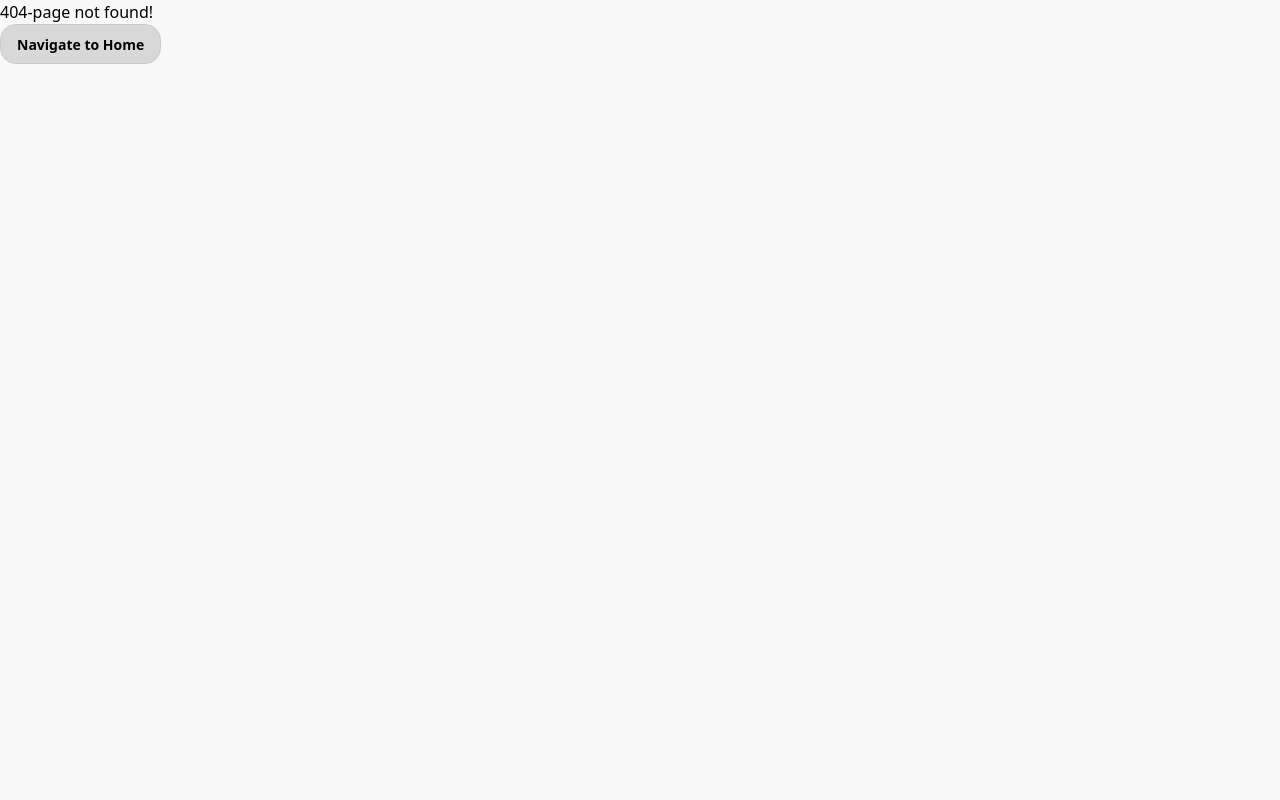
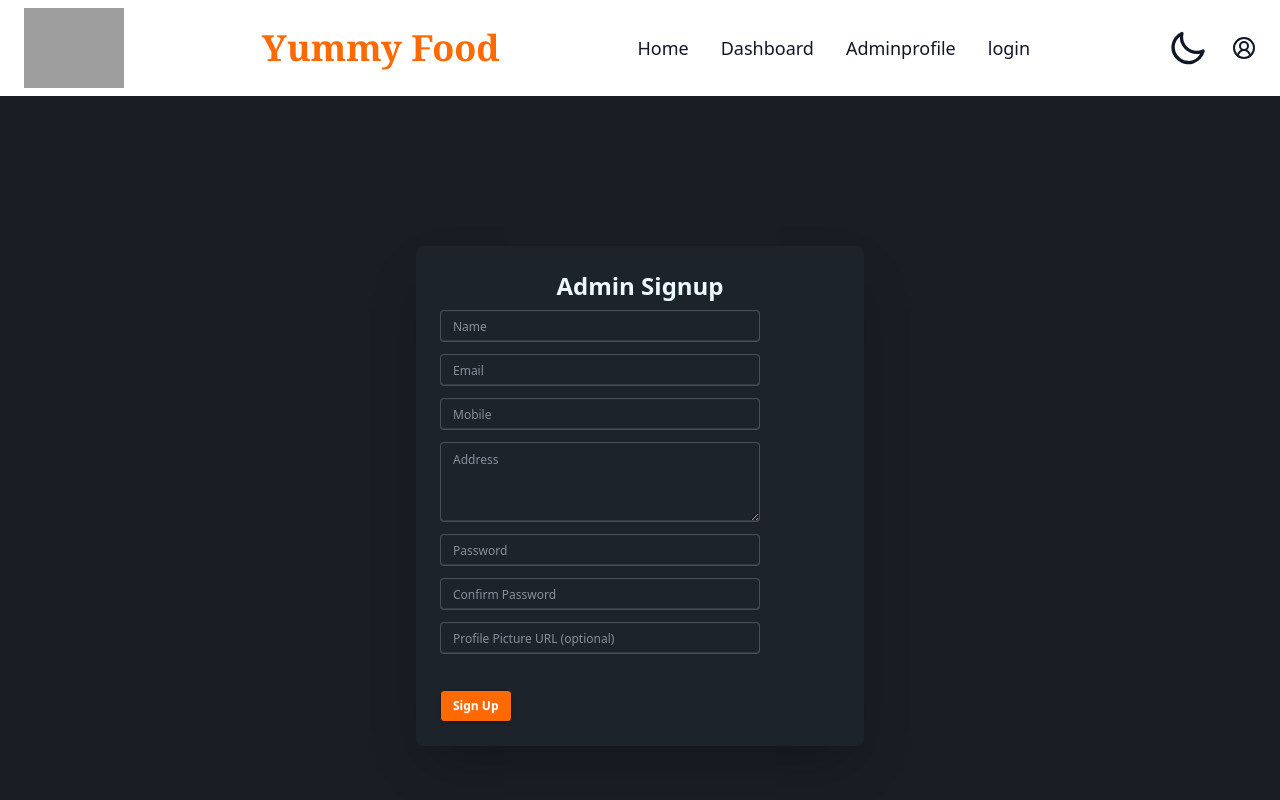
Before and after one commit to aparnapraveen0000/frontendfood, a React (Vite) app: page /admin/signup in a window 1280 px wide. Before the commit this address had no page. Shown: the top 800 px of the page. Built offline with nearby package versions, Linux system fonts and the light colour scheme; grey boxes are pictures that could not be loaded.

Commit message:
adminpage setup

```diff
--- /dev/null
+++ b/src/components/admin/adminhead.jsx
@@ -0,0 +1,43 @@
+import React from 'react';
+import { Link, useNavigate } from 'react-router-dom';
+import { DarkMode } from '../shared/DarkMode';
+
+export const AdminHeader = () => {
+  const navigate = useNavigate();
+
+  return (
+    <div className='flex justify-between items-center p-6 h-20 bg-white shadow-lg dark:bg-gray-900'>
+      {/* Logo Section */}
+      <div>
+        <img className='w-25 h-20 object-cover' src='https://i.pinimg.com/474x/46/c2/bc/46c2bcfe971bd6ef6bb5e989ec2c7e12.jpg' alt='logo' />
+      </div>
+
+      {/* Title Section */}
+      <div>
+        <h1 className='text-4xl font-extrabold text-orange-500 font-serif'>Yummy Food</h1>
+      </div>
+
+      {/* Navigation and Controls */}
+      <div className='flex items-center gap-10'>
+        <nav>
+          <ul className='flex gap-6 text-lg font-medium text-gray-700 dark:text-gray-300'>
+          <Link to={"admin/signup"} className='hover:text-orange-500 transition'>SignUp</Link>
+          <Link to={"admin/login"} className='hover:text-orange-500 transition'>Login</Link>
+            <Link to={'/'} className='hover:text-orange-500 transition'>Home</Link>
+            <Link to={'/about'} className='hover:text-orange-500 transition'>About</Link>
+
+          </ul>
+        </nav>
+
+        <div className='flex items-center gap-4'>
+          <DarkMode />
+          <button className='px-4 py-2 bg-orange-500 text-white rounded-lg shadow-md hover:bg-orange-600 transition-all'>
+            search
+          </button>
+        </div>
+      </div>
+    </div>
+  );
+};
+
+export default AdminHeader;
--- /dev/null
+++ b/src/components/admin/protectadminhead.jsx
@@ -0,0 +1,46 @@
+import React from "react";
+import { Link } from "react-router-dom";
+import { DarkMode } from "../shared/DarkMode";
+import { CircleUserRound } from "lucide-react";
+
+export const ProtectAdminHead = () => {
+  return (
+    <div className="flex justify-between items-center p-6 h-24 shadow-lg bg-white dark:bg-gray-900 text-gray-900 dark:text-white">
+      {/* Logo */}
+      <img
+        className="w-25 h-20 object-cover"
+        src="https://i.pinimg.com/474x/46/c2/bc/46c2bcfe971bd6ef6bb5e989ec2c7e12.jpg"
+        alt="logo"
+      />
+
+      {/* Heading */}
+      <h1 className="text-4xl font-extrabold text-orange-500 font-serif">
+        Yummy Food
+      </h1>
+
+      {/* Navigation */}
+      <nav className="flex gap-8 text-lg font-medium">
+        <Link to={"/"} className="hover:text-orange-500 transition duration-300">
+          Home
+        </Link>
+        <Link to={"/admin/dashboard"} className="hover:text-orange-500 transition duration-300">
+          Dashboard
+        </Link>
+        <Link to={"admin/profile"} className="hover:text-orange-500 transition duration-300">
+          Adminprofile
+        </Link>
+        <Link to={"admin/login"} className="hover:text-orange-500 transition duration-300">
+          login
+        </Link>
+      </nav>
+
+      {/* Icons & Dark Mode */}
+      <div className="flex gap-6 items-center">
+        <DarkMode />
+        <Link to={"/profile"} className="hover:text-orange-500 transition duration-300">
+          <CircleUserRound className="w-6 h-6" />
+        </Link>
+      </div>
+    </div>
+  );
+};
--- /dev/null
+++ b/src/layout/adminlayout.jsx
@@ -0,0 +1,24 @@
+import React, { useState } from 'react'
+import {ProtectAdminHead} from "../components/admin/protectadminhead.jsx"
+import Footer from '../components/user/Footer.jsx'
+import { Outlet } from 'react-router-dom'
+import{AdminHeader} from "../components/admin/adminhead.jsx"
+
+function Adminlayout() {
+  const [isAdminAuth,setIsAdminAuth]=useState(true)
+  return (
+    <div>
+
+     {isAdminAuth ? <ProtectAdminHead/> : <AdminHeader/>}
+
+     <div className='min-h-100'>
+     <Outlet/>
+      </div>
+
+    <Footer/>
+
+    </div>
+  )
+}
+
+export default Adminlayout
--- a/src/pages/admin/admindashboard.jsx
+++ b/src/pages/admin/admindashboard.jsx
@@ -1,11 +1,11 @@
-// import React from 'react'
+import React from 'react'
 
-// function AdminDashboard() {
-//   return (
-//     <div>
+function AdminDashboard() {
+  return (
+    <div>
+      this is my page
+    </div>
+  )
+}
 
-//     </div>
-//   )
-// }
-
-// export default AdminDashboard
+export default AdminDashboard
--- a/src/pages/admin/adminprofile.jsx
+++ b/src/pages/admin/adminprofile.jsx
@@ -1,11 +1,11 @@
-// import React from 'react'
+import React from 'react'
 
-// function Adminprofile() {
-//   return (
-//     <div>
-//       admin profile page
-//     </div>
-//   )
-// }
+function Adminprofile() {
+  return (
+    <div>
+      admin profile page
+    </div>
+  )
+}
 
-// export default Adminprofile
+export default Adminprofile
--- a/src/pages/admin/adminsignup.jsx
+++ b/src/pages/admin/adminsignup.jsx
@@ -1,11 +1,126 @@
-// import React from 'react'
+import React, { useState } from "react";
+import { axiosInstance } from "../../config/axiosInstance.js";
 
-// function AdminSignup() {
-//   return (
-//     <div>
-//       this is the signup page
-//     </div>
-//   )
-// }
+const AdminSignup = () => {
+  const [formData, setFormData] = useState({
+    name: "",
+    email: "",
+    password: "",
+    confirmPassword: "",
+    mobile: "",
+    address: "",
+    profilePic: "",
+  });
 
-// export default AdminSignup
+  const [message, setMessage] = useState("");
+
+  const handleChange = (e) => {
+    const { name, value } = e.target;
+    setFormData((prev) => ({ ...prev, [name]: value }));
+  };
+
+  const handleSubmit = async (e) => {
+    e.preventDefault();
+    setMessage("");
+
+    try {
+      const response = await axiosInstance.post("/admin/signup", formData);
+      setMessage(response.data.message);
+    } catch (error) {
+      setMessage(error.response?.data?.message || "Signup failed. Try again.");
+    }
+  };
+
+  return (
+    <div className="min-h-screen bg-base-200 flex items-center justify-center p-4">
+      <div className="card input-sm max-w-md shadow-2xl bg-base-100">
+        <div className="card-body">
+          <h2 className="text-2xl font-bold text-center">Admin Signup</h2>
+
+          {message && (
+            <div className="alert alert-info mt-2 p-2 text-sm">{message}</div>
+          )}
+
+          <form onSubmit={handleSubmit} className="space-y-3">
+            <input
+              type="text"
+              name="name"
+              placeholder="Name"
+              className="input input-sm"
+              value={formData.name}
+              onChange={handleChange}
+              required
+            />
+
+            <input
+              type="email"
+              name="email"
+              placeholder="Email"
+              className="input input-sm"
+              value={formData.email}
+              onChange={handleChange}
+              required
+            />
+
+            <input
+              type="text"
+              name="mobile"
+              placeholder="Mobile"
+              className="input input-sm"
+              value={formData.mobile}
+              onChange={handleChange}
+              required
+            />
+
+            <textarea
+              name="address"
+              placeholder="Address"
+              className="textarea textarea-bordered input-sm"
+              value={formData.address}
+              onChange={handleChange}
+              required
+            ></textarea>
+
+            <input
+              type="password"
+              name="password"
+              placeholder="Password"
+              className="input input-sm"
+              minLength="8"
+              value={formData.password}
+              onChange={handleChange}
+              required
+            />
+
+            <input
+              type="password"
+              name="confirmPassword"
+              placeholder="Confirm Password"
+              className="input input-sm"
+              value={formData.confirmPassword}
+              onChange={handleChange}
+              required
+            />
+
+            <input
+              type="text"
+              name="profilePic"
+              placeholder="Profile Picture URL (optional)"
+              className="input input-sm"
+              value={formData.profilePic}
+              onChange={handleChange}
+            />
+
+            <div className="form-control mt-4">
+              <button type="submit" className="btn bg-orange-500 hover:bg-orange-600 text-white btn-sm mt-2">
+                Sign Up
+              </button>
+            </div>
+          </form>
+        </div>
+      </div>
+    </div>
+  );
+};
+
+export default AdminSignup;
--- a/src/pages/shared/loginPage.jsx
+++ b/src/pages/shared/loginPage.jsx
@@ -17,9 +17,9 @@ export const Login = ({ role }) => {
             loginAPI: "/user/login",
             signupRoute: "/signup",
         },
-        mentor: {
-            loginAPI: "/mentor/login",
-            signupRoute: "/mentor/signup",
+        admin: {
+            loginAPI: "/admin/login",
+            signupRoute: "/admin/signup",
         }
     };
 
@@ -44,7 +44,11 @@ export const Login = ({ role }) => {
                 Cookies.set("token", token, { expires: 7 });
                 dispatch(saveUser({ user: userData.data, token }));
                 toast.success(message || "Login successful!");
-                navigate("/");
+                if (role === "admin") {
+                    navigate("/admin/dashboard"); // your actual admin dashboard route
+                } else {
+                    navigate("/");
+                }
             } else {
                 throw new Error("Invalid response from server");
             }
--- a/src/pages/user/cart.jsx
+++ b/src/pages/user/cart.jsx
@@ -90,7 +90,7 @@ const Cart = () => {
             <div className="flex justify-between items-center">
               <span className="text-lg font-bold text-yellow-500">Total: ₹{totalPrice}</span>
               <button className="btn btn-primary">
-                My order
+                checkout
               </button>
             </div>
           </div>
--- a/src/pages/user/order.jsx
+++ b/src/pages/user/order.jsx
@@ -1,5 +1,6 @@
 import React, { useEffect, useState } from "react";
-import {axiosInstance} from "../../config/axiosInstance.js";
+import { axiosInstance } from "../../config/axiosInstance.js";
+import Cookies from 'js-cookie';
 
 const ReviewForm = ({ itemId }) => {
   const [rating, setRating] = useState(5);
@@ -19,8 +20,8 @@ const ReviewForm = ({ itemId }) => {
   if (submitted) return <p className="text-green-600">Review submitted!</p>;
 
   return (
-    <form onSubmit={handleSubmit} className="bg-gray-100 p-3 mt-2 rounded shadow-sm">
-      <label className="block mb-2 text-sm">
+    <form onSubmit={handleSubmit} className="bg-base-200 p-3 mt-2 rounded-lg shadow-sm">
+      <label className="block mb-2 text-sm text-green-600">
         Rating:
         <input
           type="number"
@@ -28,17 +29,20 @@ const ReviewForm = ({ itemId }) => {
           max="5"
           value={rating}
           onChange={(e) => setRating(e.target.value)}
-          className="ml-2 border rounded px-1 w-12"
+          className="ml-2 input input-bordered input-sm w-12 text-black dark:text-white bg-white dark:bg-gray-800"
         />
       </label>
       <textarea
         rows="2"
-        className="input-sm border rounded p-1 mb-2 text-sm resize-none"
+        className="textarea textarea-bordered input-sm text-sm resize-none text-black dark:text-white bg-white dark:bg-gray-800"
         placeholder="Write your review..."
         value={comment}
         onChange={(e) => setComment(e.target.value)}
       />
-      <button type="submit" className="bg-blue-600 text-white px-3 py-1 rounded text-sm">
+      <button
+        type="submit"
+        className="btn bg-orange-500 hover:bg-orange-600 text-white btn-sm mt-2"
+      >
         Submit Review
       </button>
     </form>
@@ -46,51 +50,83 @@ const ReviewForm = ({ itemId }) => {
 };
 
 const Order = () => {
-  const [orders, setOrders] = useState([]);
+  const [cartItems, setCartItems] = useState([]);
 
   useEffect(() => {
-    const fetchOrders = async () => {
+    const fetchCartItems = async () => {
       try {
-        const res = await axiosInstance.get("/order/get");
-        console.log("Fetched Orders:", res.data);
-        setOrders(res.data || []);
+        const token = Cookies.get("token");
+        if (!token) {
+          console.error("No token found, user not authenticated");
+          setCartItems([]);
+          return;
+        }
+
+        const response = await axiosInstance.get("/cart/get", {
+          headers: { Authorization: `Bearer ${token}` },
+        });
+        console.log("Fetched Cart Items:", response.data);
+        setCartItems(response.data.items || []);
       } catch (error) {
-        console.error("Error fetching orders:", error);
-        setOrders([]); // fallback to empty array
+        console.error("Error fetching cart items:", error);
+        setCartItems([]); // Fallback to empty array
       }
     };
 
-    fetchOrders();
+    fetchCartItems();
   }, []);
 
+  // Calculate total price
+  const totalPrice = cartItems.reduce((sum, item) => {
+    return sum + (item.price * item.quantity);
+  }, 0);
+
   return (
-    <div className="p-6">
-      <h2 className="text-2xl font-bold mb-4">My Orders</h2>
-      {orders.length === 0 ? (
-        <p>You have no orders yet.</p>
+    <div className="p-6 bg-base-100 min-h-screen">
+      <h2 className="text-2xl font-bold mb-4 text-yellow-500">My Orders</h2>
+      {cartItems.length === 0 ? (
+        <div className="alert alert-info shadow-lg">
+          <svg
+            xmlns="http://www.w3.org/2000/svg"
+            fill="none"
+            viewBox="0 0 24 24"
+            className="stroke-current shrink-0 w-6 h-6"
+          >
+            <path
+              strokeLinecap="round"
+              strokeLinejoin="round"
+              strokeWidth="2"
+              d="M13 16h-1v-4h-1m1-4h.01M21 12a9 9 0 11-18 0 9 9 0 0118 0z"
+            ></path>
+          </svg>
+          <span className="text-yellow-500">Your cart is empty.</span>
+        </div>
       ) : (
-        orders.map((order, index) => (
-          <div key={index} className="mb-6 p-4 border rounded-lg shadow">
-            <h3 className="text-xl font-semibold mb-2">Order #{order._id}</h3>
-            <p>Status: {order.orderStatus}</p>
-            <p>Payment Status: {order.paymentStatus}</p>
-            <p>Discount: ₹{order.discount}</p>
-            <p>Total Paid: ₹{order.totalPrice}</p>
-
-            <div className="mt-4">
-              <h4 className="font-medium">Items:</h4>
-              {order.orderItems.map((item, i) => (
-                <div key={i} className="mt-2 p-2 bg-white border rounded">
-                  <p>{item.itemNameId?.name} — Qty: {item.quantity}</p>
-                  <p>₹{item.price} each</p>
-
-                  {/* Add Review */}
-                  <ReviewForm itemId={item.itemNameId?._id} />
-                </div>
-              ))}
+        <div className="card bg-base-200 shadow-xl p-4">
+          <h3 className="text-xl font-semibold mb-2 text-yellow-500">My Order List</h3>
+          <div className="mt-4">
+            <h4 className="font-medium text-yellow-500">My Orders</h4>
+            {cartItems.map((item, i) => (
+              <div key={i} className="mt-2 p-2 bg-base-100 border rounded-lg">
+                <p className="text-yellow-500 font-medium">
+                  Food Name: {item.foodId?.name}
+                </p>
+                <p className="text-yellow-500">
+                  Quantity: {item.quantity} — Price: ₹{item.price} each
+                </p>
+                <p className="text-yellow-500">
+                  Subtotal: ₹{item.price * item.quantity}
+                </p>
+                {item.foodId?._id && <ReviewForm itemId={item.foodId._id} />}
+              </div>
+            ))}
+            <div className="mt-4 pt-2 border-t border-gray-600">
+              <p className="text-lg font-bold text-yellow-500">
+                Total Price: ₹{totalPrice}
+              </p>
             </div>
           </div>
-        ))
+        </div>
       )}
     </div>
   );
--- a/src/pages/user/test.jsx
+++ b/src/pages/user/test.jsx
@@ -278,3 +278,4 @@
 // };
 
 // export default Order;
+//
--- a/src/routes/protectAdminRoutes.jsx
+++ b/src/routes/protectAdminRoutes.jsx
@@ -1,11 +1,18 @@
-import React from 'react'
+
+import React, { useState,useEffect } from 'react'
+import { Outlet, useNavigate } from 'react-router-dom'
 
 function ProtectAdminRoutes() {
-  return (
-    <div>
-     this is my  admin dashboard
-    </div>
-  )
+  const [isAdminAuth,setIsAdminAuth]=useState(true)
+
+  let navigate=useNavigate()
+  useEffect(()=>{
+    if(!isAdminAuth){
+       navigate("/login")
+   }
+  },[])
+
+  return <Outlet />
 }
 
 export default ProtectAdminRoutes
--- a/src/routes/router.jsx
+++ b/src/routes/router.jsx
@@ -13,6 +13,11 @@ import { Menu } from "../pages/user/menu.jsx";
 import RestaurantsList from "../pages/user/RestaurantsList.jsx"
 import SignUpPage from "../pages/user/signupPage.jsx";
 import Order from "../pages/user/order.jsx";
+import AdminDashboard from "../pages/admin/admindashboard.jsx";
+import Adminprofile from "../pages/admin/adminprofile.jsx";
+import AdminSignup from "../pages/admin/adminsignup.jsx";
+import Adminlayout from "../layout/adminlayout.jsx";
+
 
  export const router = createBrowserRouter([
 
@@ -69,22 +74,39 @@ import Order from "../pages/user/order.jsx";
       },
 
      ]
+    }
+
+
+  ]
+
   },
+  {
+    path:"",
+    element:<Adminlayout/>,
+    errorElement:<ErrorPage/>,
+    children:[
+      {
+        path:"admin/signup",
+        element: <AdminSignup/>
+      },
+      {
+        path:"admin/login",
+        element: <Login role="admin" />
+      },
+      {
+        path:"admin/dashboard",
+       element: <AdminDashboard/>
+      },
+
       {
              element: <ProtectAdminRoutes/>,
              children: [
-        // {
-        //   path:"admin/signup",
-        //   element: <AdminSignup/>
-        // },
-        // {
-        //   path:"admin/profile",
-        //   element: <Adminprofile/>
-        // },
-        // {
-        //   path:"admin/dashboard",
-        //   element: <AdminDashboard/>
-        // },
+
+              {
+                path:"admin/profile",
+                element: <Adminprofile/>
+              },
+
 
 
             ]
```
Lines whose indentation alone changed are shown as unchanged.
